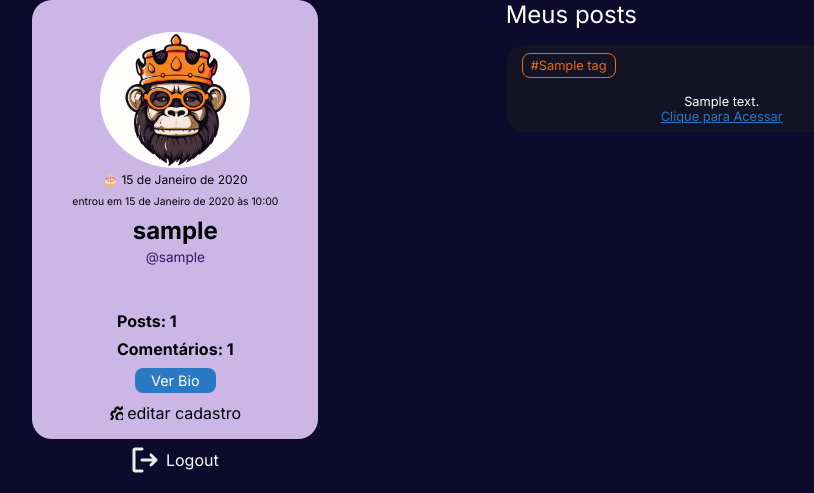
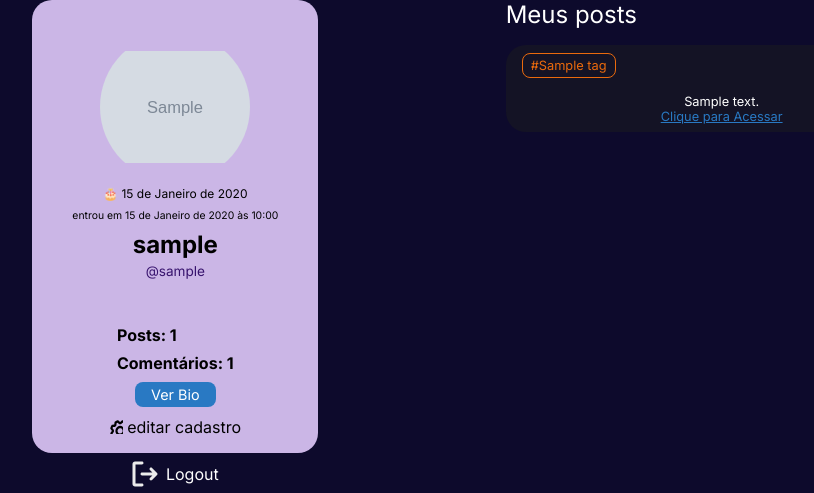
Before and after one commit to limarich/GameTalks, a Django app: page /profile in a window 1280 px wide. Shown: the part 64-557 px from the top of the page, without its empty margins (155-969 px from the left). Run offline with Django 4.2, Linux system fonts and the light colour scheme; a user stored in the database is signed in; tables that the repository leaves empty hold one stand-in row (values such as "Sample post"); grey boxes marked "Sample" are stand-in pictures.

Commit message:
feat: profile image from db

```diff
--- a/profiles/templates/pages/profile.html
+++ b/profiles/templates/pages/profile.html
@@ -8,7 +8,10 @@
     <div class="profile-content">
       <div class="profile-content--statistics">
         <div class="user-info">
-          <img src="{% static "/profiles/images/macaco.png" %}" alt="perfil" />
+          <img
+            src="http://127.0.0.1:8000/media/{{user_profile.avatar_img}}"
+            alt="perfil"
+          />
           <div class="birthday">🎂 {{user_profile.birth_day}}</div>
           <span class="first-access"
             >entrou em {{user_profile.created_at}}</span
--- a/profiles/views.py
+++ b/profiles/views.py
@@ -15,17 +15,13 @@ def profile(request):
     user_posts = Post.objects.filter(user=request.user)
     user_comments = Comment.objects.filter(user=request.user)
 
+    print(user_profile.avatar_img)
+
     posts_with_tags = []
     for post in user_posts:
         tags_from_post = post.tag_set.all()
         post_tags = {'post_content': post, 'tags': tags_from_post}
         posts_with_tags.append(post_tags)
 
-        # for tag in tags_from_post:
-        #     print(tag.title)
-    # for post in posts_with_tags:
-    #     for tag in post.tags:
-    #         print(tag.title)
-        # print(post.title.tags)
 
     return render(request, 'pages/profile.html',{'user_profile': user_profile, 'user_posts': posts_with_tags,'user_posts_count': user_posts.count(), 'user_comments_count': user_comments.count()});
--- a/static/profiles/css/profile.css
+++ b/static/profiles/css/profile.css
@@ -31,6 +31,8 @@ body {
 .user-info img {
   width: 150px;
   border-radius: 50%;
+  aspect-ratio: 1;
+  object-fit: contain;
 }
 
 .user-info .birthday {
```
